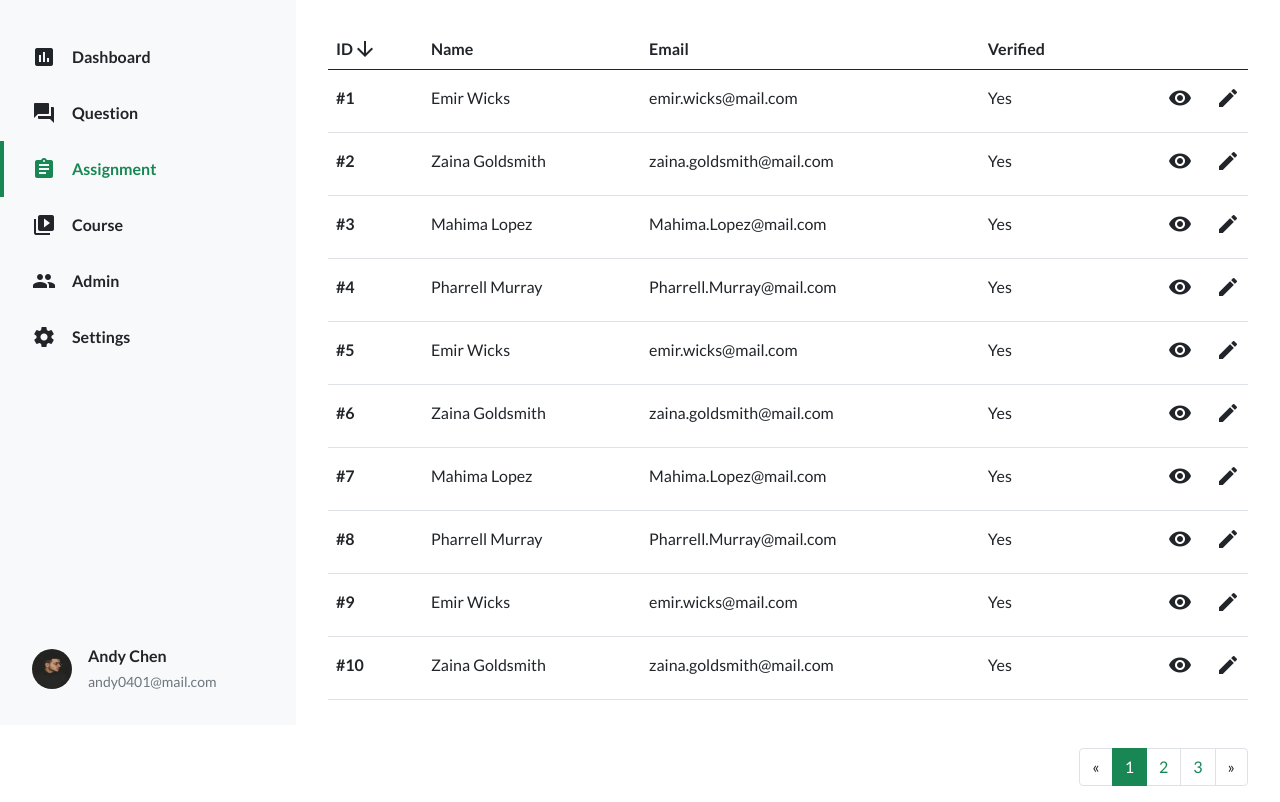
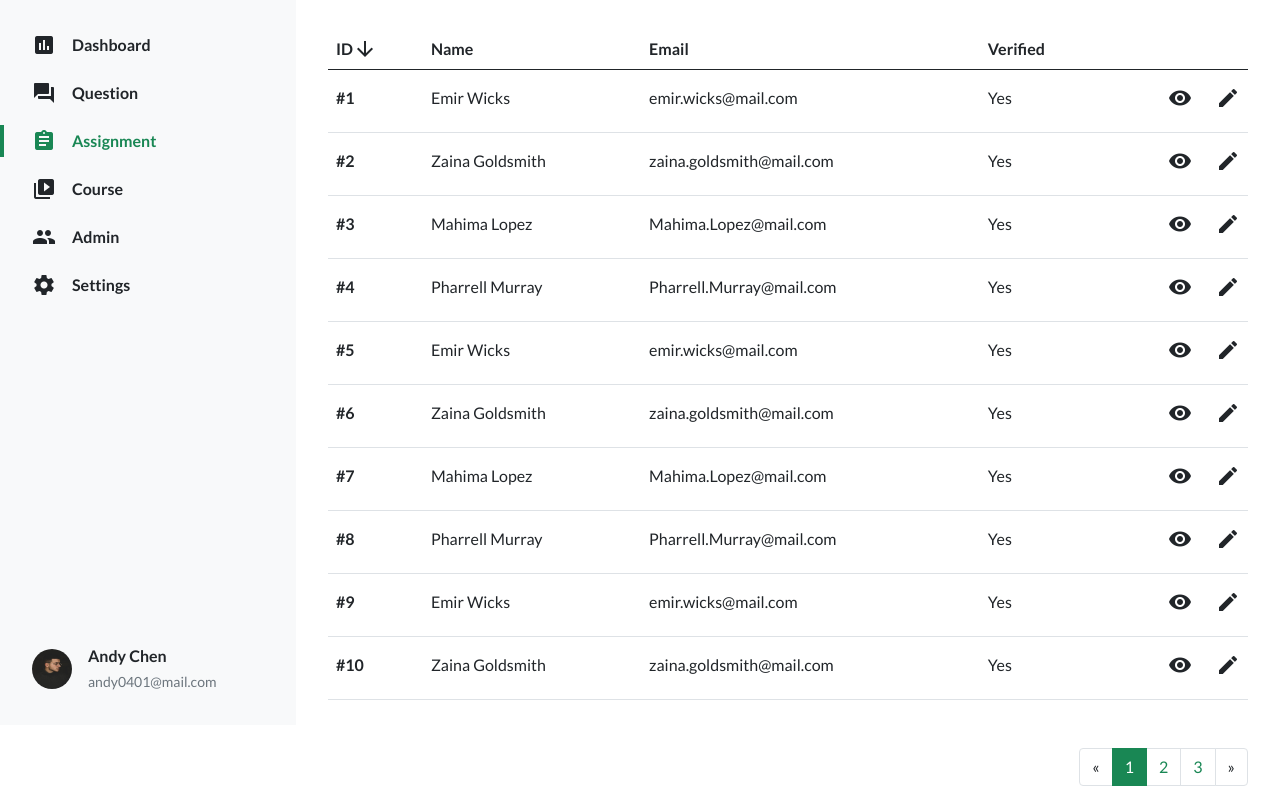
Before and after one commit to PeterCHEN-JIANRONG/gulp-glasses-backend, a plain HTML site: page admin.html in a window 1280 px wide. Shown: the part 75-877 px from the top of the page. Drawn offline with nearby package versions, Linux system fonts and the light colour scheme.

Commit message:
Update 2021-08-05T13:18:57.082Z

```diff
--- a/admin.html
+++ b/admin.html
@@ -29,23 +29,23 @@
           <a class="navbar-brand p-0" href="#"><img src="./assets/images/logo-ANSWER.svg" alt="logo"></a>
           <div class="collapse navbar-collapse" id="navbarNav">
             <ul class="navbar-nav d-flex flex-column flex-grow-1">
-              <li class="nav-item">
-                <a class="nav-link fw-bold py-3 d-flex align-items-center" href="./assignment.html"><i class="material-icons me-3">assessment</i>Dashboard</a>
+              <li class="nav-item mb-3">
+                <a class="nav-link fw-bold py-1 d-flex align-items-center" href="./assignment.html"><i class="material-icons me-3">assessment</i>Dashboard</a>
+              </li>
+              <li class="nav-item mb-3">
+                <a class="nav-link fw-bold py-1 d-flex align-items-center" href="./assignment.html"><i class="material-icons me-3">question_answer</i>Question</a>
+              </li>
+              <li class="nav-item mb-3">
+                <a class="nav-link fw-bold py-1 d-flex align-items-center active" href="./assignment.html"><i class="material-icons me-3">assignment</i>Assignment</a>
+              </li>
+              <li class="nav-item mb-3">
+                <a class="nav-link fw-bold py-1 d-flex align-items-center" href="./assignment.html"><i class="material-icons me-3">video_library</i>Course</a>
+              </li>
+              <li class="nav-item mb-3">
+                <a class="nav-link fw-bold py-1 d-flex align-items-center" href="./admin.html"><i class="material-icons me-3">people</i>Admin</a>
               </li>
               <li class="nav-item">
-                <a class="nav-link fw-bold py-3 d-flex align-items-center" href="./assignment.html"><i class="material-icons me-3">question_answer</i>Question</a>
-              </li>
-              <li class="nav-item">
-                <a class="nav-link fw-bold py-3 d-flex align-items-center active" href="./assignment.html"><i class="material-icons me-3">assignment</i>Assignment</a>
-              </li>
-              <li class="nav-item">
-                <a class="nav-link fw-bold py-3 d-flex align-items-center" href="./assignment.html"><i class="material-icons me-3">video_library</i>Course</a>
-              </li>
-              <li class="nav-item">
-                <a class="nav-link fw-bold py-3 d-flex align-items-center" href="./admin.html"><i class="material-icons me-3">people</i>Admin</a>
-              </li>
-              <li class="nav-item">
-                <a class="nav-link fw-bold py-3 d-flex align-items-center" href="./assignment.html"><i class="material-icons me-3">settings</i>Settings</a>
+                <a class="nav-link fw-bold py-1 d-flex align-items-center" href="./assignment.html"><i class="material-icons me-3">settings</i>Settings</a>
               </li>
             </ul>
           </div>
```
Also changed, not shown: assignment.html (+15 -15 lines), index.html (+15 -15 lines), assets/style/all.css, 1 other file.
